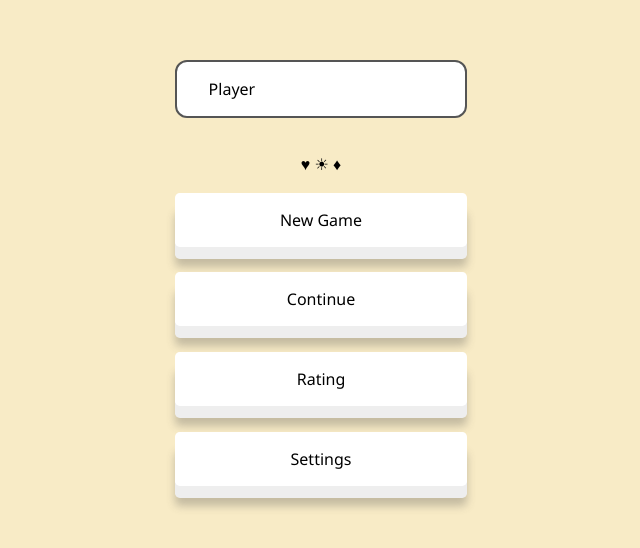
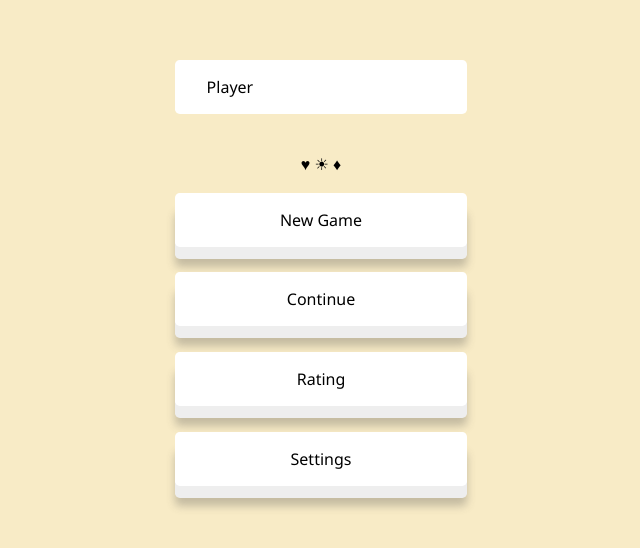
Before and after one commit to kristinand/memory-game, a React app: page / in a window 1280 px wide. Shown: the part 140-688 px from the top of the page, without its empty margins (319-959 px from the left). Built offline with nearby package versions, Linux system fonts and the light colour scheme; a web font is replaced by a local one.

Commit message:
refactor Menu input styles

```diff
--- a/src/containers/Menu/Menu.css
+++ b/src/containers/Menu/Menu.css
@@ -28,14 +28,14 @@
 	font-size: inherit;
 	font-weight: inherit;
 	background-color: #fff;
-  border: 2px solid #555;
-  border-radius: 0.75em;
+  border: 0px solid rgba(0,0,0,0);
+  border-radius: 0.3em;
 }
 
 .input:focus {
   outline: none;
 }
 
-.inputDanger {
-  border: 2px solid #9D3F46;
+.inputDanger::placeholder {
+  color: rgba(157, 63, 70, 0.7);
 }
```
